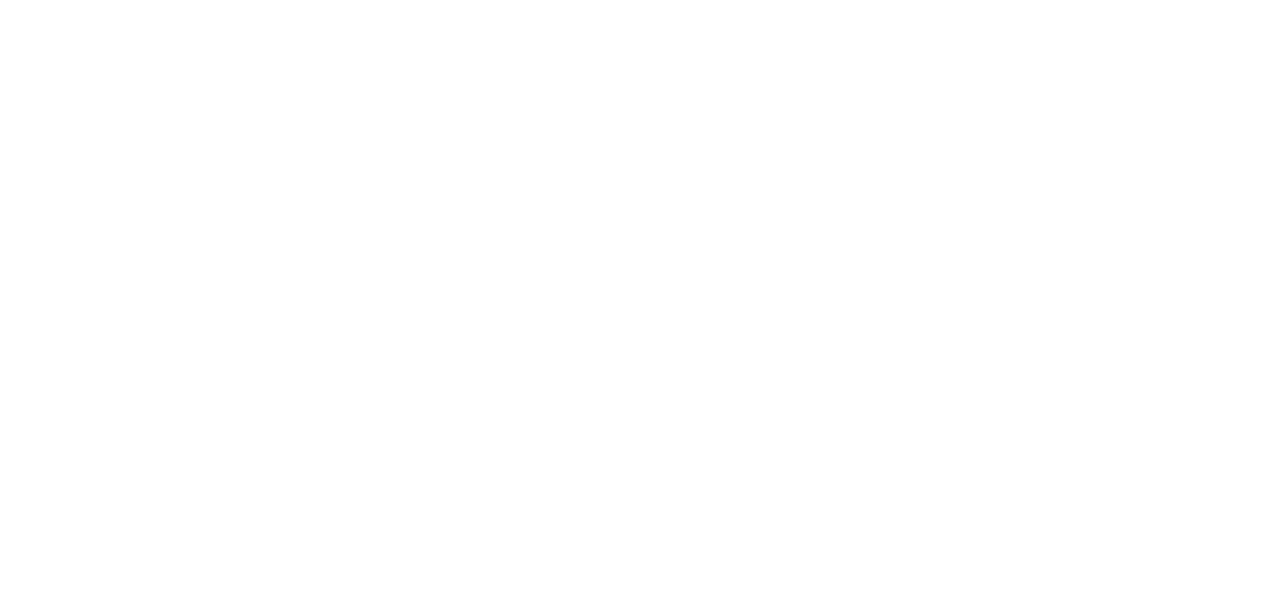
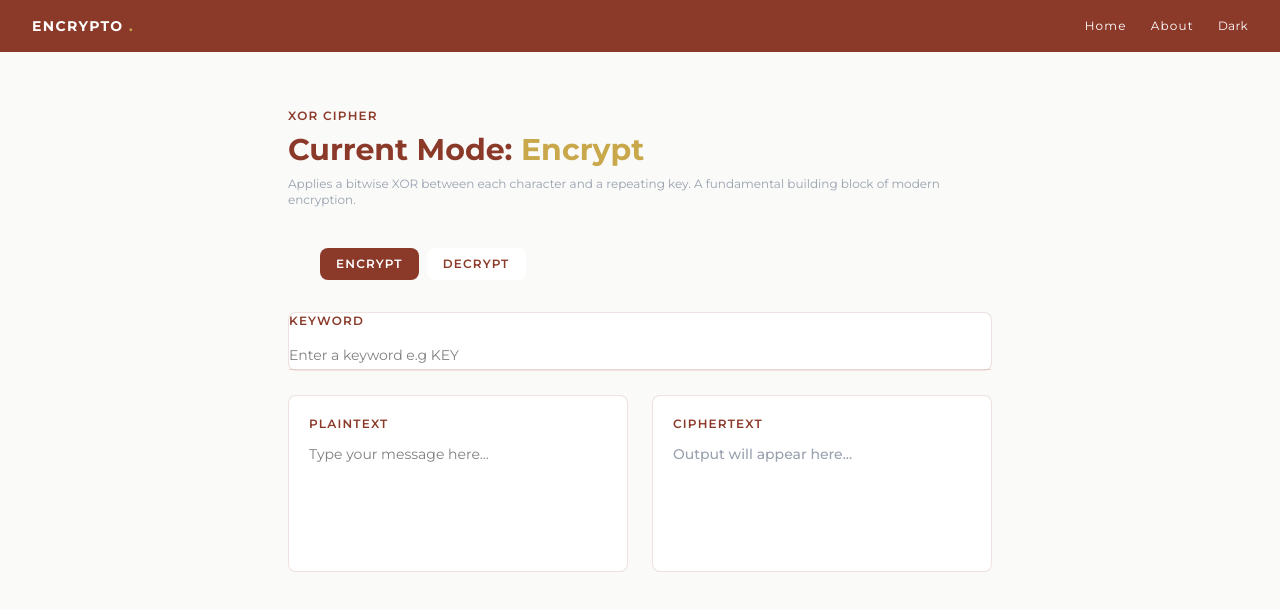
Before and after one commit to Krimzonn/encrypto, a React (Vite) app: page /cipher/xor in a window 1280 px wide. Before the commit this address had no page. Shown: the top 610 px of the page. Built offline with nearby package versions, Linux system fonts and the light colour scheme.

Commit message:
Completed XOR Cipher and added Light/Dark Mode

```diff
--- a/src/App.jsx
+++ b/src/App.jsx
@@ -6,8 +6,12 @@
 import AtBash from "./pages/AtBash";
 import Vigenere from "./pages/Vigenere";
 import RailFence from "./pages/RailFence";
+import { useTheme } from "./hooks/useTheme";
+import XOR from "./pages/Xor";
 
 function App() {
+  useTheme();
+
   return (
     <BrowserRouter>
       <AnimatePresence mode="wait">
@@ -18,6 +22,7 @@
           <Route path="/cipher/atbash" element={<AtBash />} />
           <Route path="/cipher/vigenere" element={<Vigenere />} />
           <Route path="/cipher/railfence" element={<RailFence />} />
+          <Route path="/cipher/xor" element={<XOR />} />
         </Routes>
       </AnimatePresence>
     </BrowserRouter>
--- /dev/null
+++ b/src/ciphers/xorCipher.js
@@ -0,0 +1,54 @@
+export function xorEncrypt(text, key) {
+  if (!key) {
+    return text;
+  }
+
+  let result = "";
+
+  for (let i = 0; i < text.length; i++) {
+    const charCode = text.charCodeAt(i);
+    const keyCode = key.charCodeAt(i % key.length);
+    const xorCode = charCode ^ keyCode;
+
+    if (xorCode >= 32 && xorCode <= 126) {
+      result += String.fromCharCode(xorCode);
+    } else {
+      result += text[i];
+    }
+  }
+
+  return result;
+}
+
+export function xorDecrypt(text, key) {
+  return xorEncrypt(text, key);
+}
+
+export function buildXorMap(text, key) {
+  if (!text || !key) {
+    return [];
+  }
+
+  const result = [];
+
+  for (let i = 0; i < Math.min(text.length, 15); i++) {
+    const charCode = text.charCodeAt(i);
+    const keyCode = key.charCodeAt(i % key.length);
+    const xorCode = charCode ^ keyCode;
+
+    const resultChar =
+      xorCode >= 32 && xorCode <= 126 ? String.fromCharCode(xorCode) : "?";
+
+    result.push({
+      original: text[i],
+      keyChar: key[i % key.length],
+
+      originalBits: charCode.toString(2).padStart(8, "0"),
+      keyBits: keyCode.toString(2).padStart(8, "0"),
+      xorBits: xorCode.toString(2).padStart(8, "0"),
+      result: resultChar,
+    });
+  }
+
+  return result;
+}
--- a/src/components/CipherIO.jsx
+++ b/src/components/CipherIO.jsx
@@ -16,7 +16,7 @@
           onChange={(e) => setInput(e.target.value)}
           placeholder="Type your message here..."
           rows={5}
-          className="w-full text-sm outline-none resize-none bg-transparent"
+          className="w-full text-sm outline-none resize-none bg-transparent dark:text-gray-400 dark:placeholder:text-gray-600"
         ></textarea>
       </div>
 
--- a/src/components/KeyInput.jsx
+++ b/src/components/KeyInput.jsx
@@ -10,7 +10,7 @@
           value={keyword}
           onChange={(e) => setKeyWord(e.target.value)}
           placeholder="Enter a keyword e.g KEY"
-          className="flex-1 text-sm outline-none bg-transparent border-b border-rw/20 pb-1 focus:border-rw transition-colors"
+          className="flex-1 text-sm outline-none bg-transparent border-b border-rw/20 pb-1 focus:border-rw transition-colors dark:placeholder:text-gray-600 dark:text-gray-400"
         />
         {keyword && (
           <span className="text-xs text-gold border border-gold/30 bg-gold-pale px-2 py-1 rounded tracking-widest uppercase">
--- a/src/components/Navbar.jsx
+++ b/src/components/Navbar.jsx
@@ -1,4 +1,8 @@
+import { useTheme } from "../hooks/useTheme";
+
 function Navbar() {
+  const { isDark, toggleTheme } = useTheme();
+
   return (
     <nav className="bg-rw px-8 py-4 flex items-center justify-between">
       <div className="text-white font-bold text-sm tracking-widest uppercase">
@@ -11,6 +15,12 @@
         <a className="text-white tracking-widest text-xs cursor-pointer hover:text-gold transition-colors">
           About
         </a>
+        <button
+          onClick={toggleTheme}
+          className="text-white text-xs tracking-wide cursor-pointer hover:text-gold transition-colors"
+        >
+          {isDark ? "Light" : "Dark"}
+        </button>
       </div>
     </nav>
   );
--- /dev/null
+++ b/src/hooks/useTheme.js
@@ -0,0 +1,25 @@
+import { useState, useEffect } from "react";
+
+export function useTheme() {
+  const [isDark, setIsDark] = useState(() => {
+    return localStorage.getItem("theme") === "dark";
+  });
+
+  useEffect(() => {
+    const root = document.documentElement;
+
+    if (isDark) {
+      root.classList.add("dark");
+      localStorage.setItem("theme", "dark");
+    } else {
+      root.classList.remove("dark");
+      localStorage.setItem("theme", "light");
+    }
+  }, [isDark]);
+
+  function toggleTheme() {
+    setIsDark((prev) => !prev);
+  }
+
+  return { isDark, toggleTheme };
+}
--- a/src/index.css
+++ b/src/index.css
@@ -11,6 +11,17 @@
   --font-montserrat: "Montserrat", sans-serif;
 }
 
+.dark {
+  --color-surface: #1a1412;
+  --color-base: #120e0d;
+  --color-gold-pale: #2a2210;
+  --color-rw-pale: #2a1512;
+}
+
 * {
   font-family: "Montserrat", sans-serif;
 }
+
+body {
+  background-color: var(--color-base);
+}
--- a/src/pages/CipherSelect.jsx
+++ b/src/pages/CipherSelect.jsx
@@ -77,7 +77,7 @@
               value={search}
               onChange={(e) => setSearch(e.target.value)}
               placeholder="Search ciphers..."
-              className="w-full text-sm bg-surface border border-rw/15 rounded-lg px-4 py-3 outline-none focus:border-rw/40 transition-colors mb-8"
+              className="w-full text-sm bg-surface border border-rw/15 rounded-lg px-4 py-3 outline-none focus:border-rw/40 transition-colors mb-8 dark:text-gray-200 dark:placeholder:text-gray-600"
             />
           </FadeIn>
           <FadeIn delay={0.3}>
@@ -86,7 +86,7 @@
                 <CipherCard key={cipher.name} {...cipher} />
               ))}
               {filteredCiphers.length === 0 && (
-                <p className="text-xs text-grat-400 col-span-2">
+                <p className="text-xs text-gray-400 col-span-2">
                   No ciphers found matching "{search}"
                 </p>
               )}
--- /dev/null
+++ b/src/pages/XOR.jsx
@@ -0,0 +1,121 @@
+import { useState, useMemo } from "react";
+import Navbar from "../components/Navbar";
+import ModesTab from "../components/ModesTab";
+import FadeIn from "../components/FadeIn";
+import PageWrapper from "../components/PageWrapper";
+import { xorDecrypt, xorEncrypt, buildXorMap } from "../ciphers/xorCipher";
+import CipherIO from "../components/CipherIO";
+import KeyInput from "../components/KeyInput";
+import { motion } from "framer-motion";
+
+const modes = ["Encrypt", "Decrypt"];
+
+function XOR() {
+  const [mode, setMode] = useState("Encrypt");
+  const [input, setInput] = useState("");
+  const [key, setKey] = useState("");
+
+  const output = useMemo(() => {
+    if (!input) {
+      return "";
+    }
+
+    if (mode === "Encrypt") {
+      return xorEncrypt(input, key);
+    }
+
+    if (mode === "Decrypt") {
+      return xorDecrypt(input, key);
+    }
+
+    return "";
+  }, [input, key, mode]);
+
+  const xorMap = useMemo(() => {
+    return buildXorMap(input, key);
+  }, [input, key]);
+
+  return (
+    <PageWrapper>
+      <Navbar />
+
+      <div className="max-w-3xl mx-auto px-8 py-14">
+        <FadeIn delay={0.1}>
+          <p className="text-xs text-rw font-semibold tracking-widest uppercase mb-2">
+            XOR Cipher
+          </p>
+          <h1 className="text-3xl font-bold text-rw mb-2">
+            Current Mode: <span className="text-gold">{mode}</span>
+          </h1>
+          <p className="text-xs text-gray-400 mb-10">
+            Applies a bitwise XOR between each character and a repeating key. A
+            fundamental building block of modern encryption.
+          </p>
+        </FadeIn>
+
+        <FadeIn delay={0.2}>
+          <ModesTab mode={mode} setMode={setMode} modes={modes} />
+        </FadeIn>
+
+        <FadeIn delay={0.3}>
+          <KeyInput keyword={key} setKeyWord={setKey} />
+        </FadeIn>
+
+        <FadeIn delay={0.4}>
+          <CipherIO
+            mode={mode}
+            input={input}
+            setInput={setInput}
+            output={output}
+          />
+        </FadeIn>
+
+        {input && key && (
+          <FadeIn delay={0.5}>
+            <div className="bg-surface border border-rw/15 rounded-lg p-5 mt-6">
+              <p className="text-xs font-semibold text-rw tracking-widest uppercase mb-4">
+                Binary XOR
+              </p>
+              <div className="flex flex-col gap-4 overflow-x-auto">
+                {xorMap.map((item, index) => (
+                  <motion.div
+                    key={index}
+                    initial={{ opacity: 0, x: -10 }}
+                    animate={{ opacity: 1, x: 0 }}
+                    transition={{ duration: 0.2, delay: index * 0.05 }}
+                    className="flex flex-col gap-1"
+                  >
+                    <div className="flex items-center gap-2 mb-1">
+                      <span className="text-xs text-rw font-semibold w-4">
+                        {item.original}
+                      </span>
+                      <span className="text-xs text-gray-400">XOR</span>
+                      <span className="text-xs text-gold font-semibold w-4">
+                        {item.keyChar}
+                      </span>
+                      <span className="text-xs text-gray-400">→</span>
+                      <span className="text-xs text-rw font-semibold">
+                        {item.result}
+                      </span>
+                    </div>
+                    <div className="font-mono text-xs text-rw/60 tracking-widest">
+                      {item.originalBits}
+                    </div>
+                    <div className="font-mono text-xs text-gold/60 tracking-widest">
+                      {item.keyBits}
+                    </div>
+                    <div className="font-mono text-xs text-rw font-bold tracking-widest border-t border-rw/20 pt-1">
+                      {item.xorBits}
+                    </div>
+                  </motion.div>
+                ))}
+              </div>
+            </div>
+          </FadeIn>
+        )}
+      </div>
+    </PageWrapper>
+  );
+}
+
+export default XOR;
```
